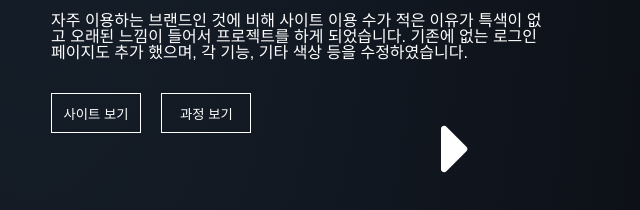
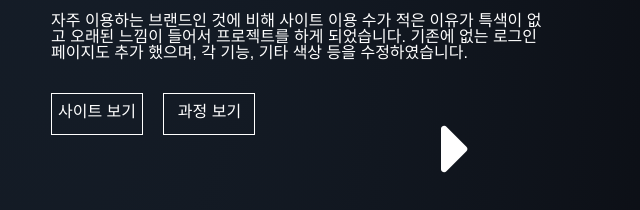
Before and after one commit to jong-jang/portfolio, a plain HTML site: page html/portfolio.html in a window 1280 px wide. Shown: the part 2570-2780 px from the top of the page, 607-1247 px from the left. Drawn offline with Linux system fonts and the light colour scheme.

Commit message:
게이지 수정

```diff
--- a/css/src/portfolio.css
+++ b/css/src/portfolio.css
@@ -334,11 +334,21 @@ h1 {
   margin-bottom: 2rem;
   font-size:2.5rem;
 }
-.proj_info button {
+.proj_info div {
+  display: inline-block;
   width:90px; height:40px;
   border:1px solid #fff;
   margin-top:2rem;
+}
+.proj_info div:first-of-type {
+  margin-right: 1rem;
+}
+.proj_info div a {
+  display: block;
+  width:100%; height:100%;
   color:#fff;
+  text-align: center;
+  line-height: 2.2;
 }
 .proj_info button:first-of-type {
   margin-right:1rem;
--- a/html/portfolio.html
+++ b/html/portfolio.html
@@ -121,8 +121,8 @@
                 오래된 느낌이 들어서 프로젝트를 하게 되었습니다. 기존에 없는 로그인 페이지도
                 추가 했으며, 각 기능, 기타 색상 등을 수정하였습니다.
               </p>
-              <button>사이트 보기</button>
-              <button>과정 보기</button>
+              <div><a href="https://jangjong.vercel.app/html/main/lot_main.html" target="_blank">사이트 보기</a></div>
+              <div><a href="#">과정 보기</a></div>
             </div>
             <div class="use_skill">
               <span>사용된 기술</span>
```
